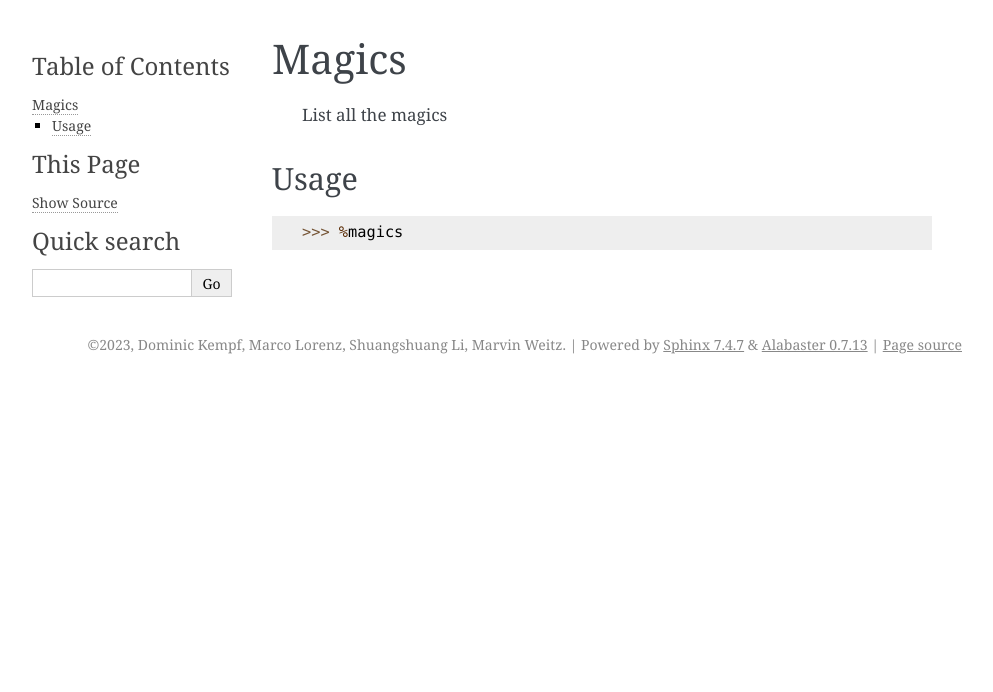
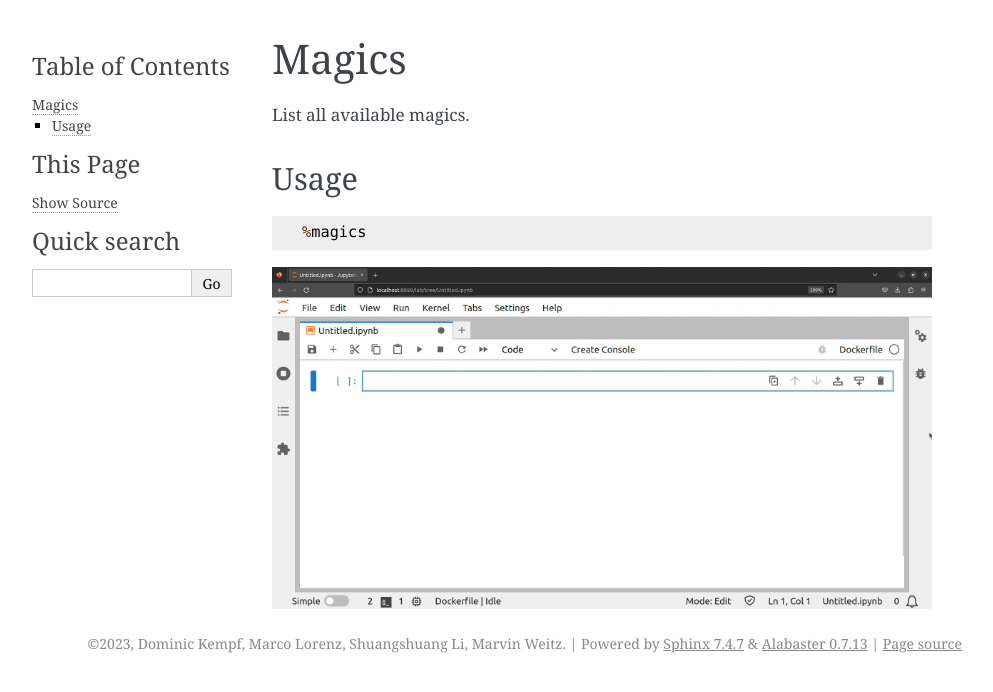
Before and after one commit to ssciwr/dockerfile-kernel, a Sphinx documentation site: the page built from docs/features/magics/magics.rst, in a window 1280 px wide. Shown: the top 692 px of the page, without its empty margins (148-1141 px from the left). Built offline with Sphinx 7.4.7, drawn with Linux system fonts in a browser that asks for light colours.

Commit message:
Add gif to magics magic

```diff
--- a/docs/features/magics/magics.rst
+++ b/docs/features/magics/magics.rst
@@ -1,9 +1,14 @@
 Magics
 ======
 
-    List all the magics
+List all available magics.
 
 Usage
 -----
 
->>> %magics
+.. code-block::
+
+    %magics
+
+.. image:: /_gifs/magics/magics.gif
+    :alt: Video of magics
```
Also changed, not shown: docs/_gifs/magics/magics.gif (added).
